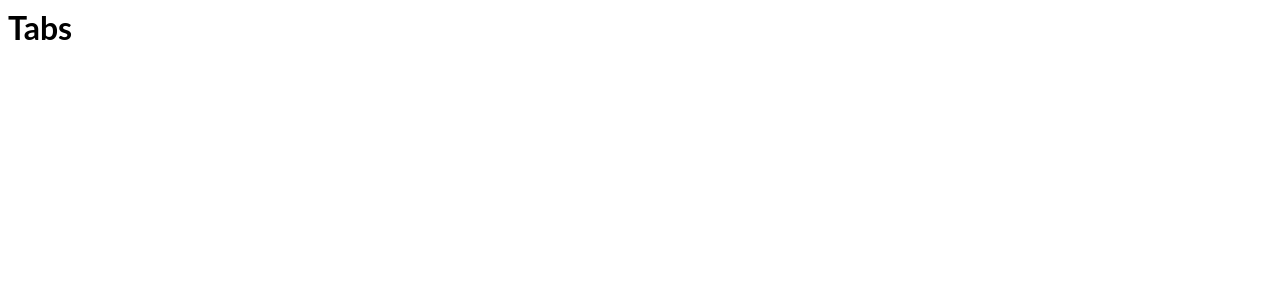
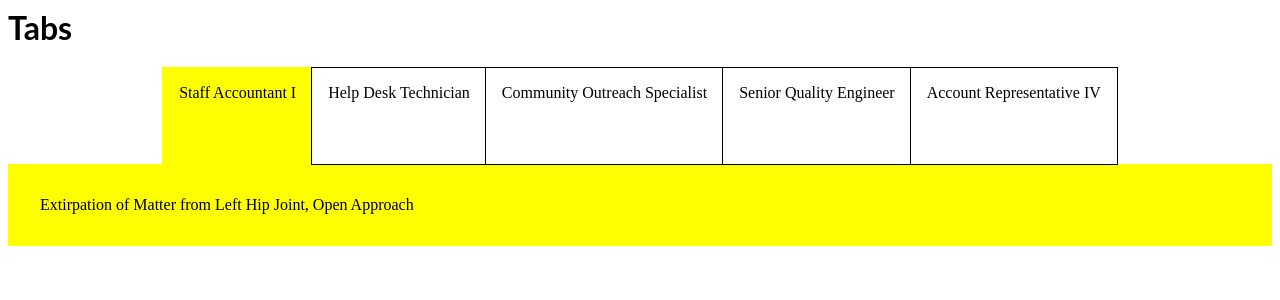
Before and after one commit to Neelima1220/filter, a React (Create React App) app: page / in a window 1280 px wide. Shown: the top 300 px of the page. Built offline with nearby package versions, Linux system fonts and the light colour scheme.

Commit message:
3 files modified

```diff
--- a/components/tabs.tsx
+++ b/components/tabs.tsx
@@ -1,11 +1,41 @@
-import React from 'react';
+import React, { useState } from 'react';
 import { TabsData } from '../data/userData';
+const Tabs = () => {
+  const [current, setCurrent] = useState<number>(0);
 
-const Tabs = () => {
-  console.log(TabsData);
+  const [data, setData] = useState(TabsData);
   return (
     <div>
       <h1>Tabs</h1>
+      <div className="tab-title-container">
+        {TabsData.map((tabItem, index: number) => {
+          return (
+            <div
+              className="tab-title"
+              onClick={() => setCurrent(index)}
+              style={{
+                padding: '1rem',
+                margin: '-1px',
+                border:
+                  index === current
+                    ? `1px solid ${data[current].color}`
+                    : '1px solid black',
+                minHeight: '4rem',
+                backgroundColor:
+                  index === current ? `${data[current].color}` : 'white',
+              }}
+            >
+              {tabItem.title}
+            </div>
+          );
+        })}
+      </div>
+      <div
+        className="tab-desc-container"
+        style={{ backgroundColor: `${data[current].color}` }}
+      >
+        <div className="tab-desc">{data[current].description}</div>
+      </div>
     </div>
   );
 };
--- a/data/userData.js
+++ b/data/userData.js
@@ -146,27 +146,33 @@ export const TabsData = [
     id: 1,
     title: 'Staff Accountant I',
     description: 'Extirpation of Matter from Left Hip Joint, Open Approach',
+    color: 'yellow',
   },
   {
     id: 2,
     title: 'Help Desk Technician',
     description: 'Reattachment of Left Foot Muscle, Open Approach',
+    color: 'red',
   },
   {
     id: 3,
     title: 'Community Outreach Specialist',
     description:
       'Reposition Left Metacarpophalangeal Joint, Percutaneous Endoscopic Approach',
+    color: 'blue',
   },
   {
     id: 4,
     title: 'Senior Quality Engineer',
     description:
       'Removal of Nonautologous Tissue Substitute from Right Toe Phalangeal Joint, Percutaneous Endoscopic Approach',
+    color: 'gray',
   },
+
   {
     id: 5,
     title: 'Account Representative IV',
     description: 'Resection of Left Lower Lung Lobe, Open Approach',
+    color: 'pink',
   },
 ];
--- a/style.css
+++ b/style.css
@@ -4,3 +4,11 @@ p {
 }
 
 /* Tabs component */
+.tab-title-container {
+  display: flex;
+  align-items: center;
+  justify-content: center;
+}
+.tab-desc-container {
+  padding: 2rem;
+}
```
